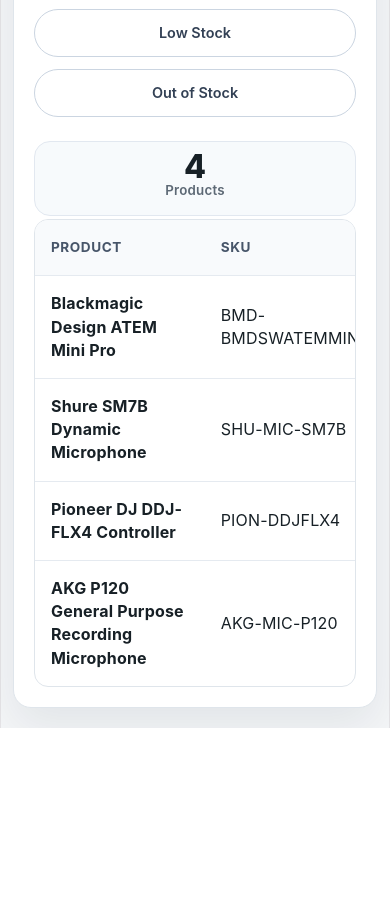
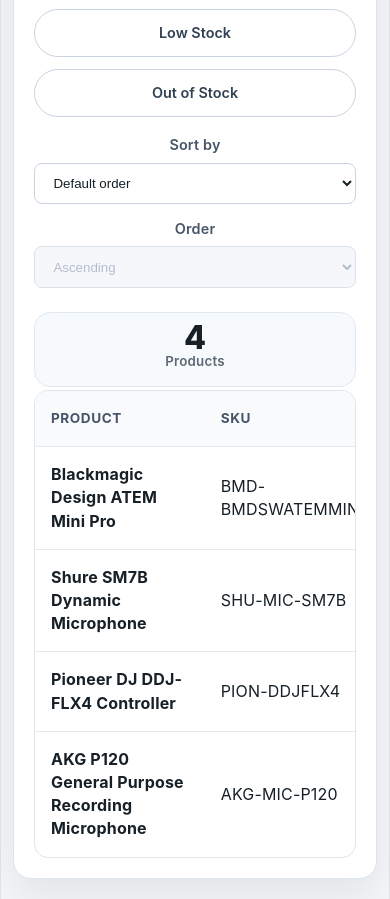
Before and after one commit to hazedrops/React_ecommerce-admin-dashboard, a React (Vite) app: page / in a window 390 px wide. Shown: the part 920-1819 px from the top of the page. Before the commit the page ends 1648 px from the top, so only its background shows below. Built offline with nearby package versions, Linux system fonts and the light colour scheme.

Commit message:
Add product sorting controls

```diff
--- a/src/App.css
+++ b/src/App.css
@@ -231,6 +231,82 @@ input {
   outline-offset: 2px;
 }
 
+/* Product sorting */
+.sort-control {
+  display: flex;
+  align-items: flex-end;
+  justify-content: flex-end;
+  gap: 1rem;
+  margin: 1rem 0 1.5rem;
+}
+
+.sort-control__field {
+  display: flex;
+  flex-direction: column;
+  gap: 0.4rem;
+}
+
+.sort-control__label {
+  color: #475569;
+  font-size: 0.9rem;
+  font-weight: 600;
+}
+
+.sort-control__select {
+  min-width: 190px;
+  padding: 0.7rem 0.9rem;
+  background-color: #ffffff;
+  color: #172026;
+  border: 1px solid #cbd5e1;
+  border-radius: 0.5rem;
+  cursor: pointer;
+  transition:
+    border-color 0.2s ease,
+    box-shadow 0.2s ease,
+    background-color 0.2s ease;
+}
+
+.sort-control__select:hover:not(:disabled) {
+  border-color: #94a3b8;
+  background-color: #f8fafc;
+}
+
+.sort-control__select:focus-visible {
+  border-color: #2563eb;
+  outline: none;
+  box-shadow: 0 0 0 3px rgb(37 99 235 / 15%);
+}
+
+.sort-control__select:disabled {
+  background-color: #f1f5f9;
+  color: #94a3b8;
+  cursor: not-allowed;
+}
+
+.sort-control__select:hover {
+  border-color: #94a3b8;
+  background-color: #f8fafc;
+}
+
+.sort-control__select:focus {
+  border-color: #2563eb;
+  outline: none;
+  box-shadow: 0 0 0 3px rgb(37 99 235 / 15%);
+}
+
+@media (max-width: 599px) {
+  .sort-control {
+    flex-direction: column;
+    align-items: stretch;
+    gap: 0.8rem;
+  }
+
+  .sort-control__select {
+    width: 100%;
+    min-width: 0;
+  }
+}
+
 /* Product Table */
 .table-wrapper {
   overflow-x: auto;
@@ -357,6 +433,7 @@ input {
   outline-offset: 3px;
 }
 
+/* Tablet and mobile */
 @media (max-width: 720px) {
   .app {
     padding: 1.25rem 0.75rem;
@@ -364,10 +441,6 @@ input {
 
   .dashboard {
     padding: 1.25rem;
-  }
-
-  .dashboard__header {
-    flex-direction: column;
   }
 
   .dashboard__count {
@@ -380,7 +453,6 @@ input {
   }
 
   .filter-toolbar {
-    display: flex;
     flex-direction: column;
     align-items: stretch;
     gap: 1rem;
@@ -404,10 +476,26 @@ input {
 
   .clear-filters-button {
     align-self: flex-end;
-    margin: 0 0 1em 0;
+    margin: 0 0 1rem;
+  }
+
+  .sort-control {
+    flex-direction: column;
+    align-items: stretch;
+    /* gap: 0.4rem; */
+  }
+
+  .sort-control__field {
+    width: 100%;
+  }
+
+  .sort-control__select {
+    width: 100%;
+    min-width: 0;
   }
 }
 
+/* Narrow mobile */
 @media (max-width: 520px) {
   .inventory-summary {
     grid-template-columns: 1fr;
--- a/src/App.jsx
+++ b/src/App.jsx
@@ -13,6 +13,7 @@ function App() {
   const [searchValue, setSearchValue] = useState("")
   const [selectedStatus, setSelectedStatus] = useState("all")
   const [sortValue, setSortValue] = useState("default")
+  const [sortDirection, setSortDirection] = useState("asc")
 
   const hasActiveFilters = searchValue.trim() !== "" || selectedStatus !== "all"
 
@@ -43,30 +44,40 @@ function App() {
   const sortedProducts = useMemo(() => {
     const productsToSort = [...filteredProducts]
 
-    switch(sortValue) {
-      case "title":
-        return productsToSort.sort((a, b) =>
-          a.title.localeCompare(b.title)
-        )
-
-      case "brand":
-        return productsToSort.sort((a, b) =>
-          a.brand.localeCompare(b.brand)
-        )
-
-      case "price":
-        return productToSort.sort((a, b) => a.price - b.price)
-
-      case "stock":
-        return productsToSort.sort((a, b) =>
-          a.stockQuantity - b.stockQuantity
-        )
-
-      default:
-        return productsToSort
+    if (sortValue === "default") {
+      return productsToSort
     }
 
-  }, [filteredProducts, sortValue])
+    productsToSort.sort((a, b) => {
+      let comparison = 0
+
+      switch(sortValue) {
+        case "title":
+          comparison = a.title.localeCompare(b.title)
+          break
+
+        case "brand":
+          comparison = a.brand.localeCompare(b.brand)
+          break
+
+        case "price":
+          comparison = a.price - b.price
+          break
+
+        case "stock":
+          comparison = a.stockQuantity - b.stockQuantity
+          break
+
+        default:
+          comparison = 0
+      }
+
+      return sortDirection === "asc" ? comparison : -comparison
+    })
+
+    return productsToSort
+
+  }, [filteredProducts, sortValue, sortDirection])
 
   const inventorySummary = useMemo(() => {
     return filteredProducts.reduce(
@@ -122,6 +133,13 @@ function App() {
           ) }
         </div>
 
+        <SortControl
+          sortValue={sortValue}
+          sortDirection={sortDirection}
+          onSortChange={setSortValue}
+          onDirectionChange={setSortDirection}
+        />
+
         <div className='dashboard__count' aria-label='Visible product count'>
           <span>{filteredProducts.length} </span>
           <small>
@@ -130,7 +148,7 @@ function App() {
         </div>
 
         <ProductTable
-          products={filteredProducts}
+          products={sortedProducts}
           hasActiveFilters={hasActiveFilters}
           onClearFilters={handleClearFilters}
         />
--- a/src/components/SortControl.jsx
+++ b/src/components/SortControl.jsx
@@ -1,6 +1,12 @@
-function SortControl({ sortValue, onSortChange }) {
+function SortControl({
+  sortValue,
+  sortDirection,
+  onSortChange,
+  onDirectionChange,
+}) {
   return (
     <div className='sort-control'>
+      <div className='sort-control__field'>
         <label htmlFor='product-sort' className='sort-control__label'>
           Sort by
         </label>
@@ -9,7 +15,7 @@ function SortControl({ sortValue, onSortChange }) {
           id='product-sort'
           className='sort-control__select'
           value={sortValue}
-        onChange={(event) => onSortchange(event.target.value)}
+          onChange={(event) => onSortChange(event.target.value)}
         >
           <option value='default'>Default order</option>
           <option value='title'>Product Title</option>
@@ -18,6 +24,24 @@ function SortControl({ sortValue, onSortChange }) {
           <option value='stock'>Stock Quantity</option>
         </select>
       </div>
+
+      <div className='sort-control__field'>
+        <label htmlFor='sort-direction' className='sort-control__label'>
+          Order
+        </label>
+
+        <select
+          id='sort-direction'
+          className='sort-control__select'
+          value={sortDirection}
+          onChange={(event) => onDirectionChange(event.target.value)}
+          disabled={sortValue === 'default'}
+        >
+          <option value='asc'>Ascending</option>
+          <option value='desc'>Descending</option>
+        </select>
+      </div>
+    </div>
   )
 }
 
```
Lines whose indentation alone changed are shown as unchanged.
